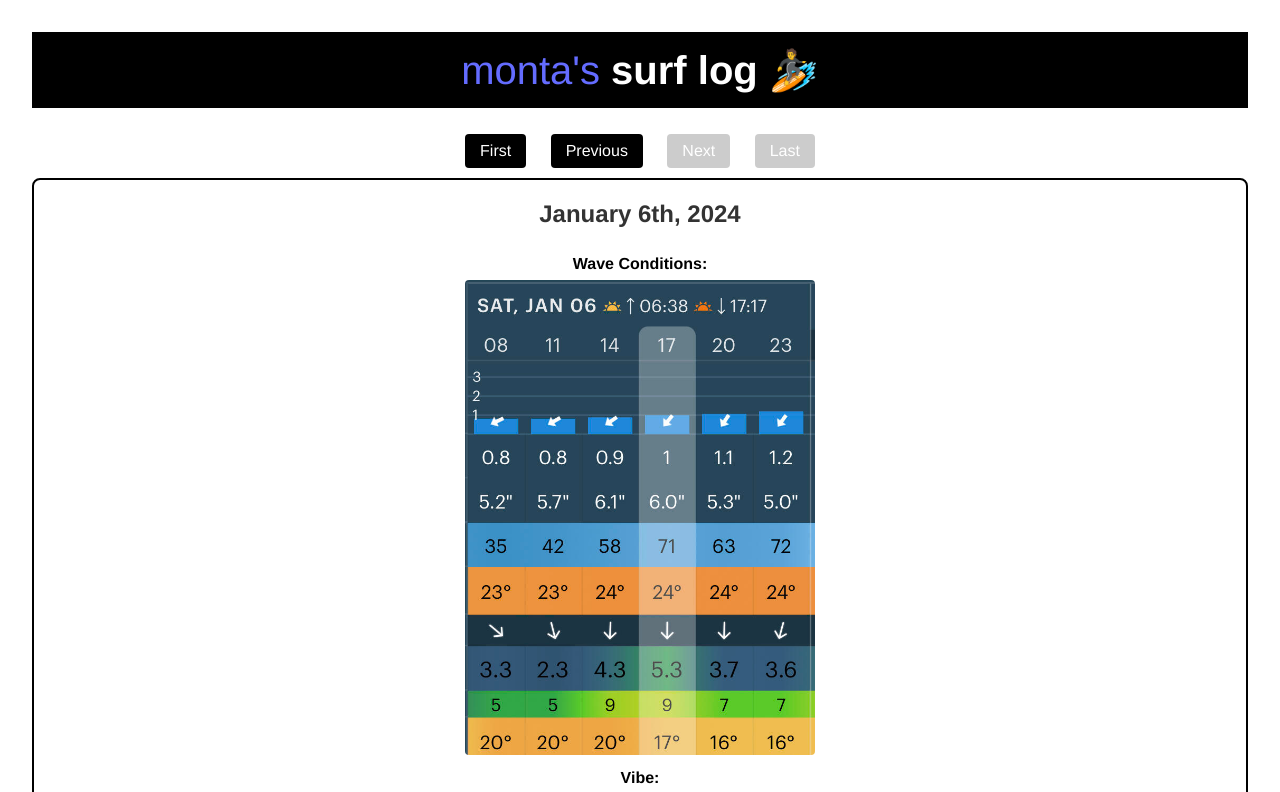
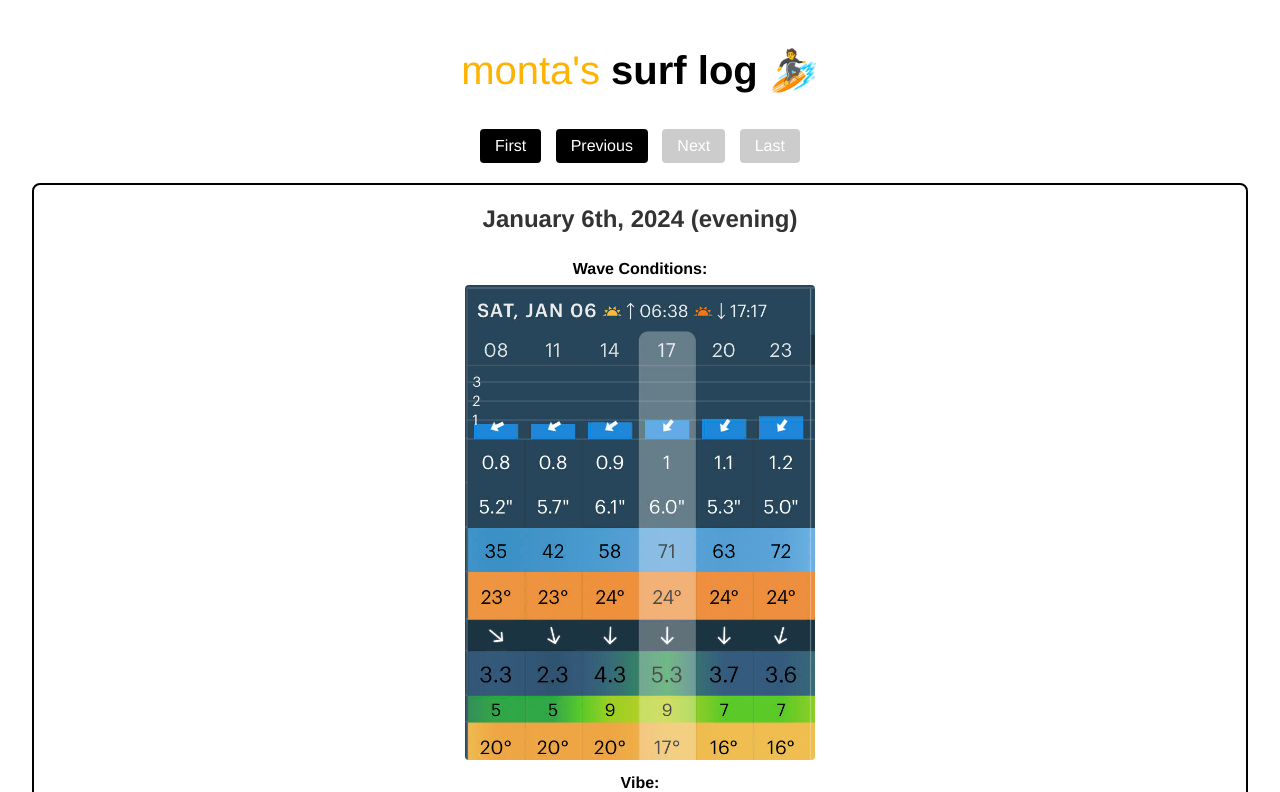
Before and after one commit to montagao/surflog, a Svelte app: page / in a window 1280 px wide. Shown: the top 792 px of the page. Built offline with nearby package versions, Linux system fonts and the light colour scheme.

Commit message:
fix styling

```diff
--- a/src/App.svelte
+++ b/src/App.svelte
@@ -4,21 +4,21 @@
 
     let logs = [
         {
-            date: "January 5th, 2024",
+            date: "January 5th, 2024 (morning)",
             location: "Wushi Port of Yilan County, Taiwan (宜蘭頭城烏石港)",
             waveImage: "./01-05-2024.jpg",
             vibeImage: "./01-05-2024-vibe.JPG",
             notes: "<p>Caught two nice green waves today, just catching, standing up, and going straight (mostly). It was an amazing rush. Got stuck with the feeling of 'just one more wave,' not unlike in Dota or heartfelt sex. Audibly yelled 'Wooo' and got a head turn and nod of approval from an uncle surfing.</p> <p>Caught another one after that... the longest/nicest one yet! I could be faster on the popup next time, but it was exhilarating to stand on the board, move, and keep my balance with the water.</p> <p>Enjoyed the feeling of being in the lineup, watching others, and learning where to be and when to paddle. Luckily, the waves were not too frequent, so paddling to the outside wasn’t terrible.</p> <p>I realized today that surfing is a sport of two extremes: a lot of waiting around and being at peace, sharply contrasted by brief periods of extreme, intense, hard work. Maybe I prefer to live my life that way?</p> <h3>Tips to Self</h3> <ul> <li>You can be patient - just like in life, there is always another wave to catch.</li> <li>Once you catch the wave, you still have some time to get up. Try to angle the nose down a bit when trying to catch a wave. Once speed is matched, have the final paddles to let gravity catch your board and give you forward momentum.</li> <li>Smiling while surfing helps (source? None, I made it up).</li></ul>",
         },
         {
-            date: "January 6th, 2024",
+            date: "January 6th, 2024 (morning)",
             location: "Honeymoon Bay, Taiwan (蜜月灣)",
             waveImage: "./01-06-2024.jpeg",
             vibeImage: "./01-06-2024-vibe.JPG",
             notes: "<div class='surf-notes'> <ul> <li>Surfing with friends is always more fun, especially when they give you that extra push to go for waves you otherwise wouldn’t.</li> <li>As part of surfer etiquette, you should paddle out in the direction someone is going if they’re catching a wave; just go the direction of their tail.</li> <li>Again, basic but key to remember: nosediving means you should either arch your back more (banana harder) or move back on your board.</li> </ul> <h3>Side Note: </h3> <p>I learned how to cartwheel today with the help of a new friend. It was fun. The main hurdle was getting over the fear of failing... like many other things in life.</p></div> ",
         },
         {
-            date: "January 6th, 2024",
+            date: "January 6th, 2024 (evening)",
             location: "Double Lions Beach, Taiwan (雙獅海灘)",
             waveImage: "./01-06-2024-2.jpg",
             vibeImage: "./01-06-2024-vibe2.jpeg",
@@ -80,7 +80,8 @@
 
 <style>
     button {
-        margin: 10px;
+        margin: 5px;
+        margin-bottom: 20px;
         padding: 8px 15px;
         background-color: #000;
         color: white;
--- a/src/MainLayout.svelte
+++ b/src/MainLayout.svelte
@@ -3,7 +3,7 @@
 </script>
 
 <header>
-    <h1><a href="https://monta.foo">monta's</a> surf log 🏄</h1>
+    <h1><a class="monta" href="https://monta.foo">monta's</a> surf log 🏄</h1>
 </header>
 
 <main>
@@ -11,6 +11,10 @@
 </main>
 
 <style>
+    a {
+        text-decoration: none;
+        color: #ffb300 !important; /* Slightly darker yellow */
+    }
     :global(body) {
         margin: 0;
         font-family: "Helvetica Neue", Arial, sans-serif;
@@ -19,8 +23,7 @@
     }
 
     header {
-        background-color: #000;
-        color: #fff;
+        color: #000;
         text-align: center;
         padding: 1rem;
     }
```
